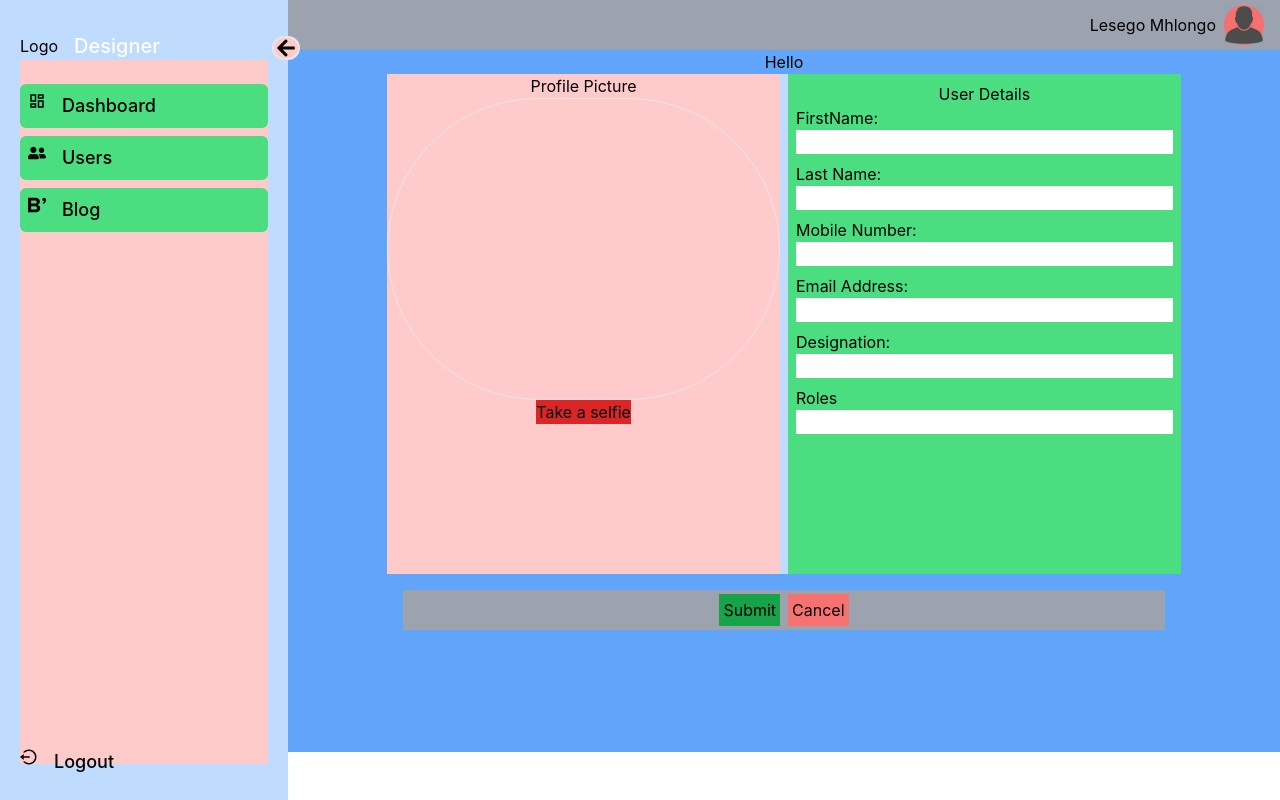
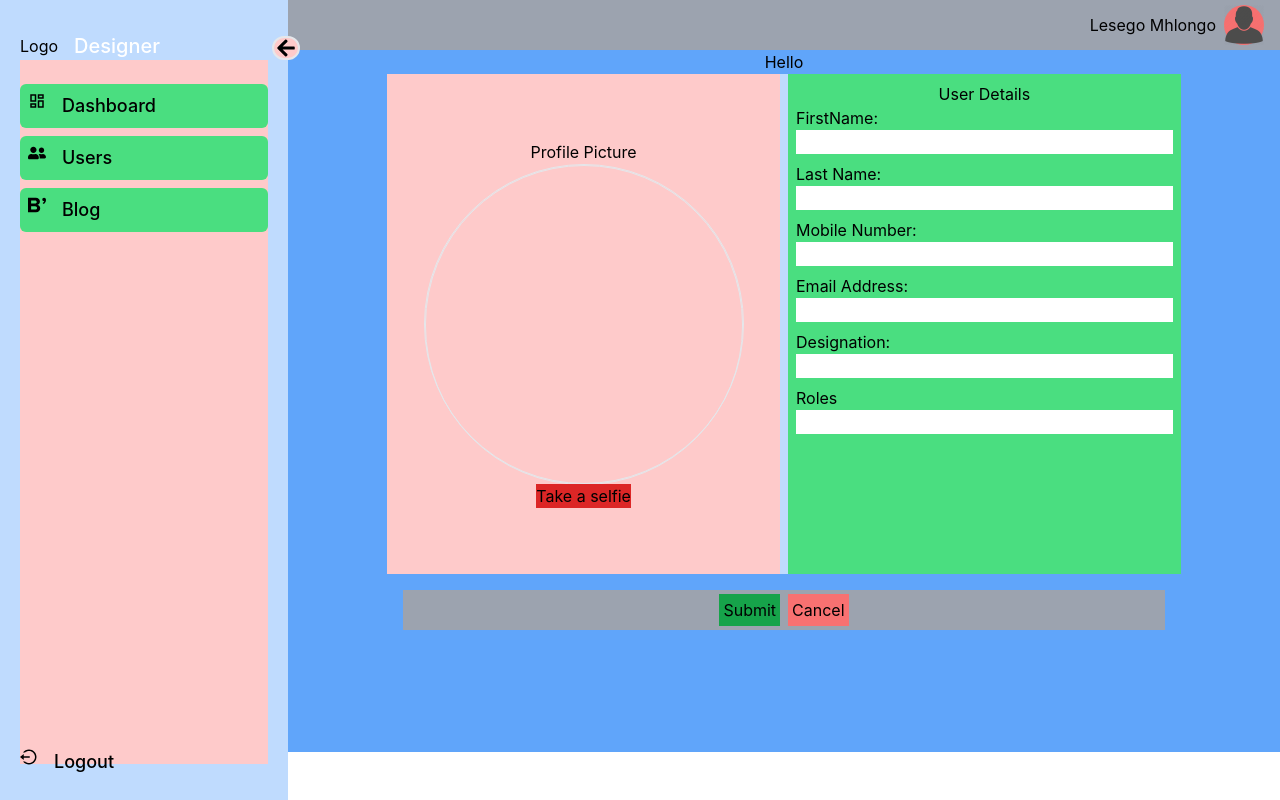
Before and after one commit to LesegoLSG/DayCare-Web, a React (Create React App) app in the folder FrontEnd/: page /portal/users/add in a window 1280 px wide. Built offline with nearby package versions, Linux system fonts and the light colour scheme; no server answers.

Commit message:
Modified the looks for the selfie potion

```diff
--- a/FrontEnd/src/Portal/PortalComponents/Users/AddUser.js
+++ b/FrontEnd/src/Portal/PortalComponents/Users/AddUser.js
@@ -123,19 +123,19 @@ const AddUser = () => {
                 <div className="flex flex-col w-[80%]">
                     <div className="bg-blue-200 w-[100%] h-[500px] grid grid-col-1 md:grid-cols-2 gap-2 relative">
                         {/* Profile picture */}
-                        <div className="bg-red-200 w-full h-auto ">
+                        <div className="bg-red-200 w-full h-auto flex flex-col justify-center items-center">
                             <div>
                                 <h1 className="">Profile Picture</h1>
                             </div>
 
                             {/* Image */}
-                            <div className="border rounded-full  overflow-hidden">
+                            <div className="w-80 h-80 border rounded-full">
                                 {Image ? (
                                     <img
-                                        className="object-cover"
+                                        className="w-80 h-80 object-fill border rounded-full"
                                         src={Image} alt="Captured" />
                                 ) : (
-                                    <video className="" ref={videoRef}></video>
+                                    <video className="w-80 h-80 object-fill border rounded-full" ref={videoRef}></video>
                                 )}
                                 {!Image && <canvas ref={photoRef}></canvas>}
                             </div>
```
